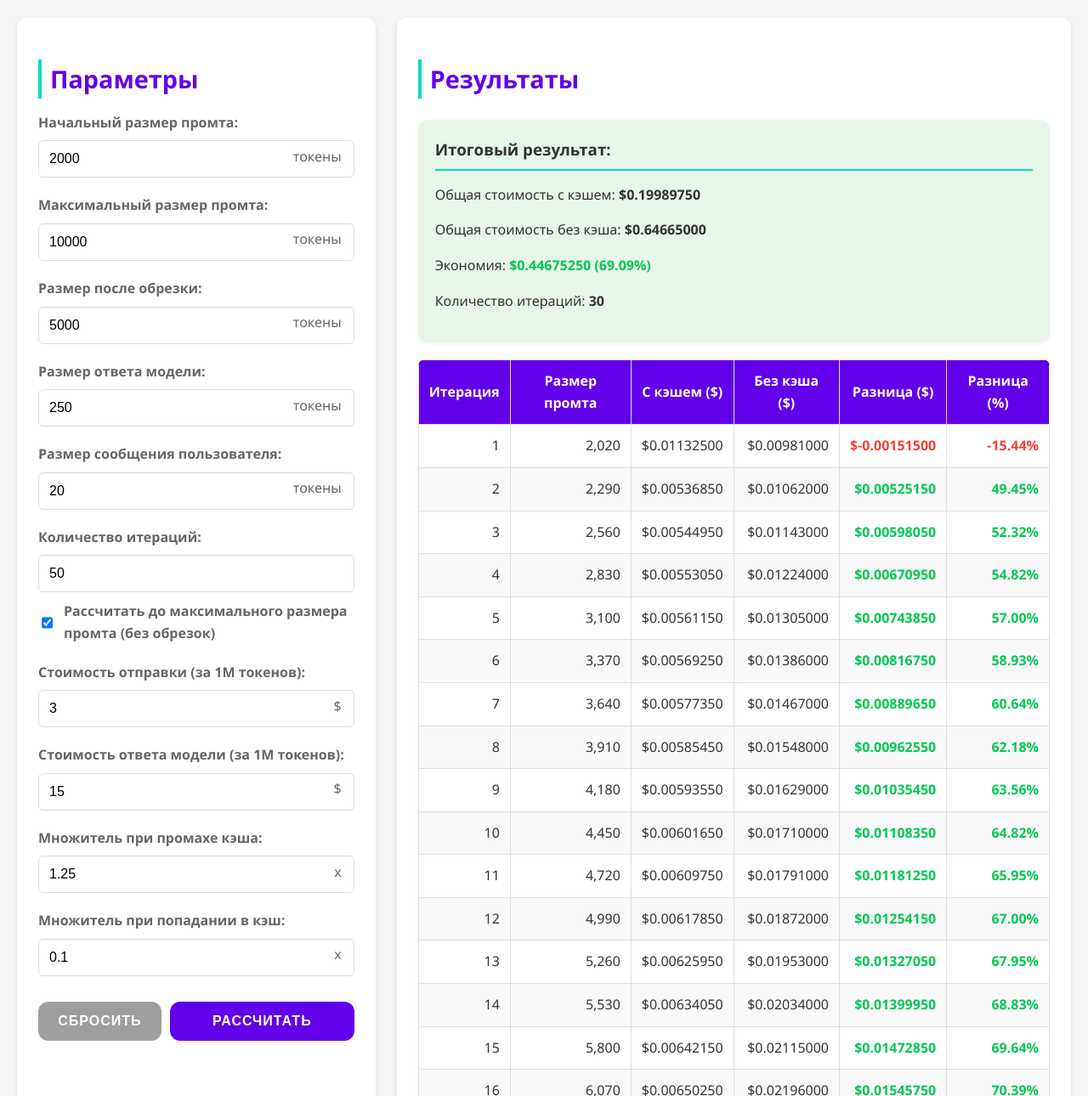
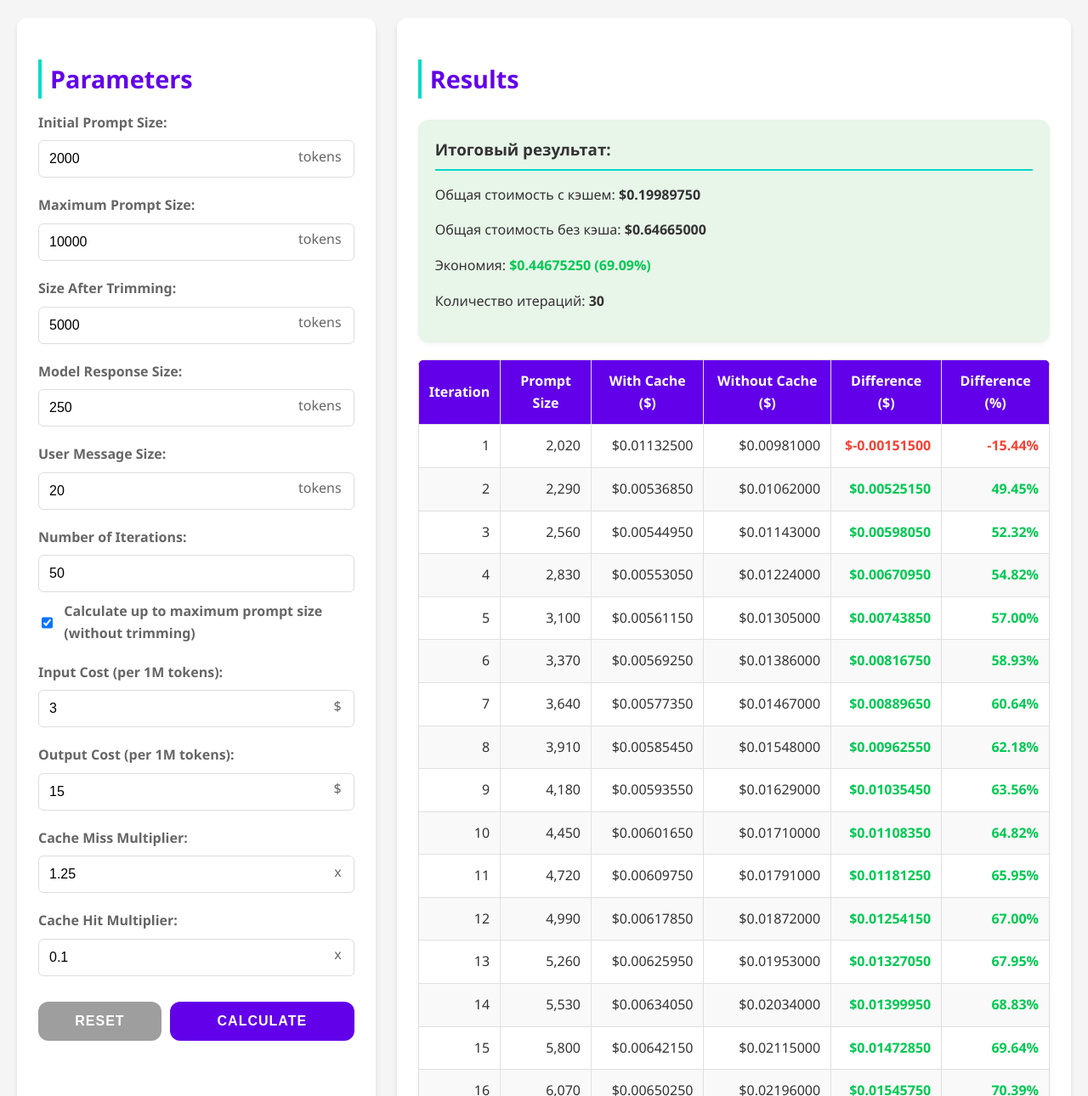
Before and after one commit to Aculeasis/ai_trash_claudia-cache-calculator, a plain HTML site: page index.html in a window 1280 px wide. Shown: the part 115-1405 px from the top of the page at 85% size. Drawn offline with Linux system fonts and the light colour scheme.

Commit message:
visual fix

```diff
--- a/index.html
+++ b/index.html
@@ -3,83 +3,83 @@
 <head>
     <meta charset="UTF-8">
     <meta name="viewport" content="width=device-width, initial-scale=1.0">
-    <title>Калькулятор выгоды от кэширования Claudia</title>
+    <title>Claude Cache Efficiency Calculator</title>
     <link rel="stylesheet" href="styles.css">
 </head>
 <body>
-    <h1>Калькулятор выгоды от кэширования Claudia</h1>
+    <h1>Claude Cache Efficiency Calculator</h1>
 
     <div class="container">
         <div class="form-section">
-            <h2>Параметры</h2>
+            <h2>Parameters</h2>
             <form id="calculatorForm">
-                <div class="input-group" data-unit="токены">
-                    <label for="promptSize">Начальный размер промта:</label>
+                <div class="input-group" data-unit="tokens">
+                    <label for="promptSize">Initial Prompt Size:</label>
                     <input type="number" id="promptSize" value="2000" min="1" required>
                 </div>
 
-                <div class="input-group" data-unit="токены">
-                    <label for="maxPromptSize">Максимальный размер промта:</label>
+                <div class="input-group" data-unit="tokens">
+                    <label for="maxPromptSize">Maximum Prompt Size:</label>
                     <input type="number" id="maxPromptSize" value="10000" min="1000" required>
                 </div>
 
-                <div class="input-group" data-unit="токены">
-                    <label for="trimmedSize">Размер после обрезки:</label>
+                <div class="input-group" data-unit="tokens">
+                    <label for="trimmedSize">Size After Trimming:</label>
                     <input type="number" id="trimmedSize" value="5000" min="1000" required>
                 </div>
 
-                <div class="input-group" data-unit="токены">
-                    <label for="modelResponseSize">Размер ответа модели:</label>
+                <div class="input-group" data-unit="tokens">
+                    <label for="modelResponseSize">Model Response Size:</label>
                     <input type="number" id="modelResponseSize" value="250" min="1" required>
                 </div>
 
-                <div class="input-group" data-unit="токены">
-                    <label for="userMessageSize">Размер сообщения пользователя:</label>
+                <div class="input-group" data-unit="tokens">
+                    <label for="userMessageSize">User Message Size:</label>
                     <input type="number" id="userMessageSize" value="20" min="1" required>
                 </div>
 
                 <div class="input-group">
-                    <label for="iterations">Количество итераций:</label>
+                    <label for="iterations">Number of Iterations:</label>
                     <input type="number" id="iterations" value="50" min="1" max="1000" required>
 
                     <div class="checkbox-container">
                         <input type="checkbox" id="calculateToMax" name="calculateToMax" checked>
-                        <label for="calculateToMax">Рассчитать до максимального размера промта (без обрезок)</label>
+                        <label for="calculateToMax">Calculate up to maximum prompt size (without trimming)</label>
                     </div>
                 </div>
 
                 <div class="input-group" data-unit="$">
-                    <label for="sendingCost">Стоимость отправки (за 1M токенов):</label>
+                    <label for="sendingCost">Input Cost (per 1M tokens):</label>
                     <input type="number" id="sendingCost" value="3" min="0.01" step="0.01" required>
                 </div>
 
                 <div class="input-group" data-unit="$">
-                    <label for="modelCost">Стоимость ответа модели (за 1M токенов):</label>
+                    <label for="modelCost">Output Cost (per 1M tokens):</label>
                     <input type="number" id="modelCost" value="15" min="0.01" step="0.01" required>
                 </div>
 
                 <div class="input-group" data-unit="x">
-                    <label for="cacheMissMultiplier">Множитель при промахе кэша:</label>
+                    <label for="cacheMissMultiplier">Cache Miss Multiplier:</label>
                     <input type="number" id="cacheMissMultiplier" value="1.25" min="0.01" step="0.01" required>
                 </div>
 
                 <div class="input-group" data-unit="x">
-                    <label for="cacheHitMultiplier">Множитель при попадании в кэш:</label>
+                    <label for="cacheHitMultiplier">Cache Hit Multiplier:</label>
                     <input type="number" id="cacheHitMultiplier" value="0.1" min="0.01" step="0.01" required>
                 </div>
 
                 <div class="button-container">
-                    <button type="button" class="reset-button" onclick="resetParameters()">Сбросить</button>
-                    <button type="button" class="calculate-button" onclick="calculateResults()">Рассчитать</button>
+                    <button type="button" class="reset-button" onclick="resetParameters()">Reset</button>
+                    <button type="button" class="calculate-button" onclick="calculateResults()">Calculate</button>
                 </div>
             </form>
         </div>
 
         <div class="results-section">
-            <h2>Результаты</h2>
+            <h2>Results</h2>
             <div id="loading">
                 <div class="spinner"></div>
-                <p>Выполняем расчеты...</p>
+                <p>Calculating...</p>
             </div>
             <div id="summary" class="summary" style="display: none;"></div>
 
@@ -87,16 +87,16 @@
                 <table id="resultsTable">
                     <thead>
                         <tr>
-                            <th>Итерация</th>
-                            <th>Размер промта</th>
-                            <th>С кэшем ($)</th>
-                            <th>Без кэша ($)</th>
-                            <th>Разница ($)</th>
-                            <th>Разница (%)</th>
+                            <th>Iteration</th>
+                            <th>Prompt Size</th>
+                            <th>With Cache ($)</th>
+                            <th>Without Cache ($)</th>
+                            <th>Difference ($)</th>
+                            <th>Difference (%)</th>
                         </tr>
                     </thead>
                     <tbody id="resultsBody">
-                        <!-- Результаты будут здесь -->
+                        <!-- Results will appear here -->
                     </tbody>
                 </table>
             </div>
@@ -104,7 +104,7 @@
     </div>
 
     <div class="footer">
-        <p>Калькулятор помогает оценить экономическую выгоду от использования кэша при общении с моделями Claudia.</p>
+        <p>This calculator helps evaluate the economic benefits of using caching when communicating with Claude models.</p>
         <p class="repo-link">
             <a href="https://github.com/aculeasis/ai_trash_claudia-cache-calculator" target="_blank" rel="noopener noreferrer">
                 <svg width="20" height="20" viewBox="0 0 16 16" fill="currentColor" xmlns="http://www.w3.org/2000/svg">
```
Also changed, not shown: 1 other file.
